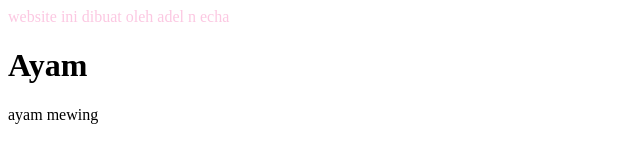
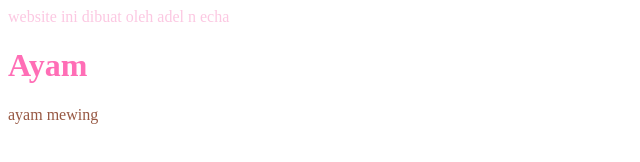
Before and after one commit to RuinBreaker/badakskibidi, a plain HTML site: page index.html in a window 1280 px wide. Shown: the whole page, without its empty margins (0-640 px from the left). Drawn offline with Linux system fonts and the light colour scheme.

Commit message:
Update index.html

```diff
--- a/index.html
+++ b/index.html
@@ -8,8 +8,8 @@
 <body>
     <div style="color:rgb(252, 200, 226)">website ini dibuat oleh adel n echa</div>
     <div class="page">
-        <h1>Ayam</h1>
-        <p>ayam mewing</p>
+        <h1 style="color:rgb(255, 110, 182)">Ayam</h1>
+        <p style="color:rgb(151, 88, 67)">ayam mewing</p>
         </div>
 </body>
 </html>
```
